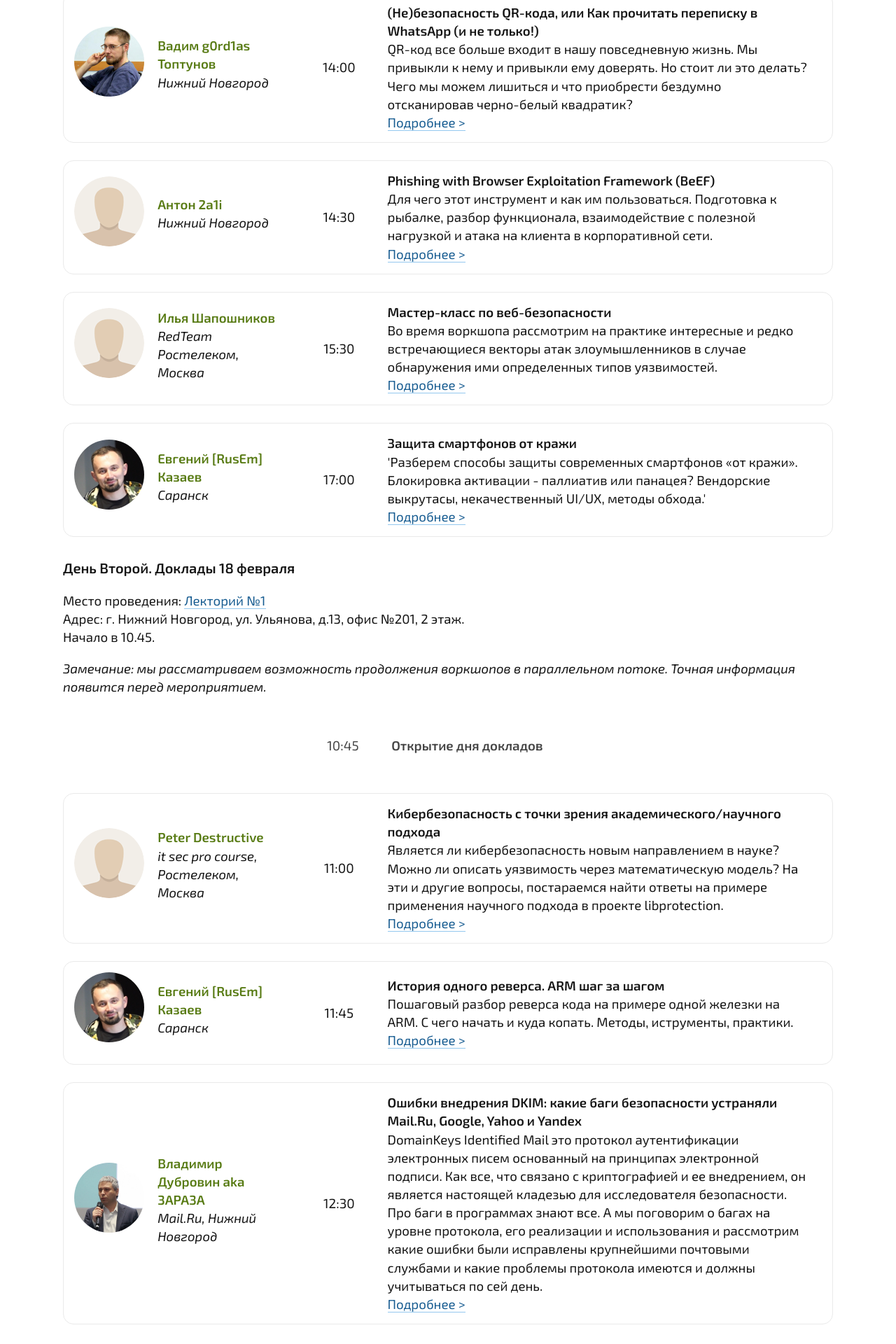
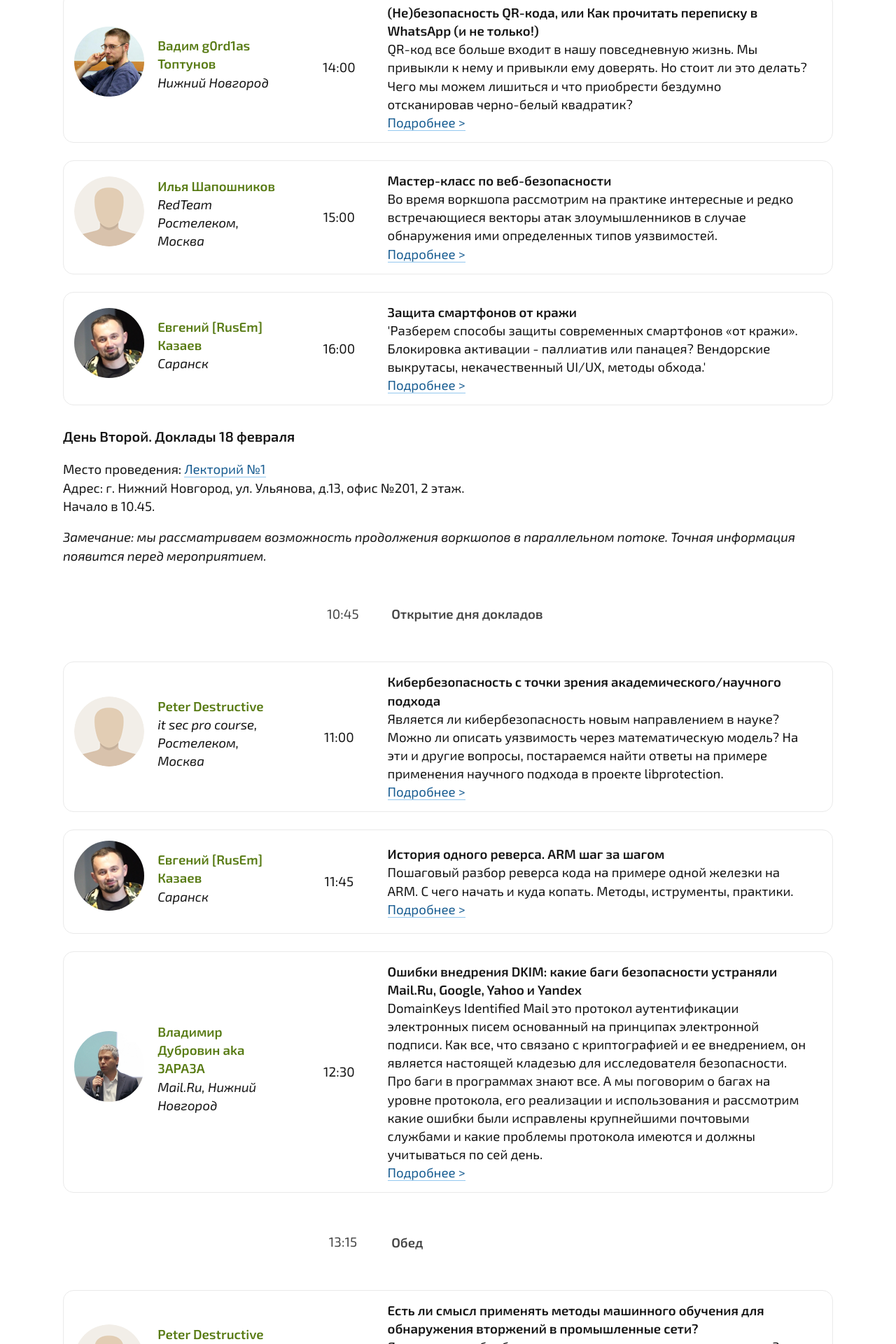
Before and after one commit to defcon-nn/defcon-nn.github.io, a Jekyll site: the page built from index.html, in a window 1280 px wide. Shown: the part 1524-3444 px from the top of the page at 70% size. Built offline with Jekyll 4.4.1, drawn with Linux system fonts in a browser that asks for light colours.

Commit message:
Изменена программа воркшопов

```diff
--- a/_data/meetup_17_02_2018.yml
+++ b/_data/meetup_17_02_2018.yml
@@ -18,20 +18,14 @@
   description: "QR-код все больше входит в нашу повседневную жизнь. Мы привыкли к нему и привыкли ему доверять. Но стоит ли это делать? Чего мы можем лишиться и что приобрести бездумно отсканировав черно-белый квадратик?"
   page: /0x08w/qrcode.html
 
-- title: Phishing with Browser Exploitation Framework (BeEF)
-  speaker: anton
-  time: "14:30"
-  description: Для чего этот инструмент и как им пользоваться. Подготовка к рыбалке, разбор функционала, взаимодействие с полезной нагрузкой и атака на клиента в корпоративной сети.
-  page: /0x08w/beef.html
-
 - title: "Мастер-класс по веб-безопасности"
   speaker: ilya_s
-  time: "15:30"
+  time: "15:00"
   description: "Во время воркшопа рассмотрим на практике интересные и редко встречающиеся векторы атак злоумышленников в случае обнаружения ими определенных типов уязвимостей."
   page: /0x08w/web.html
 
 - title: "Защита смартфонов от кражи"
   speaker: rus_em
-  time: "17:00"
+  time: "16:00"
   description: '''Разберем способы защиты современных смартфонов &laquo;от кражи&raquo;. Блокировка активации - паллиатив или панацея? Вендорские выкрутасы, некачественный UI/UX, методы обхода.'''
   page: /0x08w/smart.html
--- a/css/main.css
+++ b/css/main.css
@@ -239,10 +239,6 @@ hr {
 	max-width: 400px;
 }
 
-#talks li.break .speakers {
-	display: none;
-}
-
 .speaker-name {
 	font-style: italic;
 }
```
